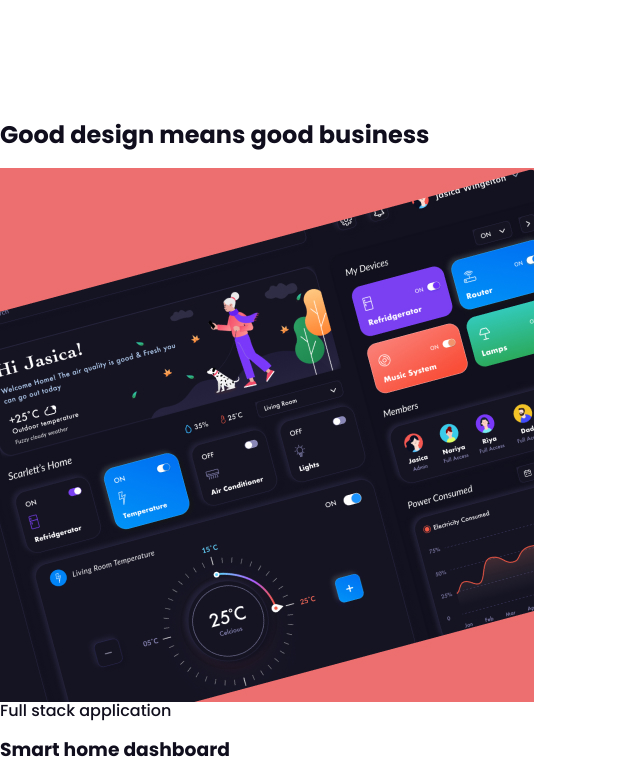
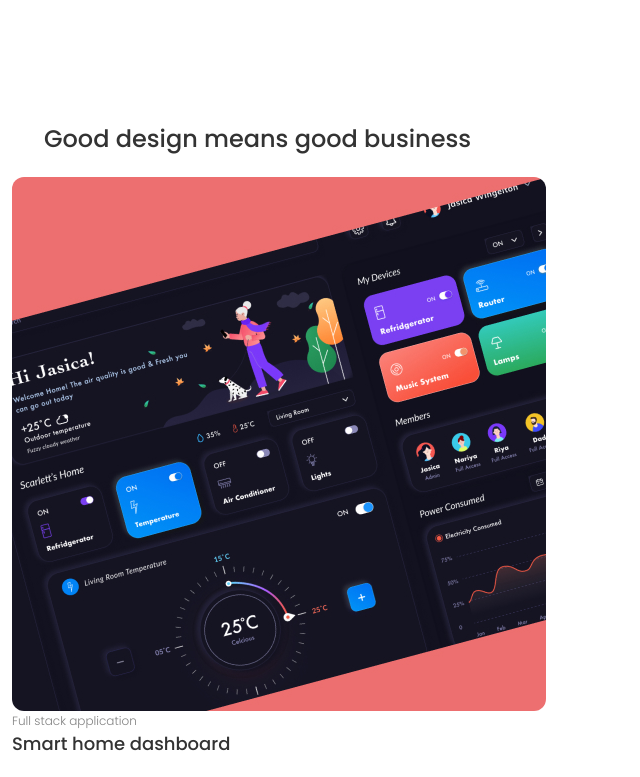
Before and after one commit to pietyr/edie-homepage, a plain HTML site: page index.html in a window 1280 px wide. Shown: the part 2048-2825 px from the top of the page, without its empty margins (0-640 px from the left). Drawn offline with nearby package versions, Linux system fonts and the light colour scheme.

Commit message:
feat: styled projects section

```diff
--- a/css/style.css
+++ b/css/style.css
@@ -23,11 +23,6 @@ body {
 	font-family: "Poppins", sans-serif;
 	color: var(--gray-0);
 	font-weight: 500;
-}
-
-img {
-	display: block;
-	max-width: 100vw;
 }
 
 header {
@@ -225,3 +220,55 @@ section.offer article button {
 	transition: 0.2s;
 	cursor: pointer;
 }
+
+section.projects {
+	margin-bottom: 6rem;
+}
+
+section.projects h2 {
+	font-size: 1.5rem;
+	line-height: 1.5em;
+	font-weight: 500;
+	color: var(--gray-1);
+	padding-left: 2.75rem;
+	padding-right: 2.75rem;
+}
+
+section.projects article {
+	padding-left: 0.75rem;
+	padding-right: 0.75rem;
+	margin-bottom: 2.25rem;
+}
+
+section.projects article img {
+	display: block;
+	max-width: 100%;
+	border-radius: 0.75rem;
+}
+
+section.projects article span {
+	font-size: 0.75rem;
+	line-height: 1.5em;
+	font-weight: 300;
+	color: var(--gray-3);
+}
+
+section.projects article h3 {
+	font-size: 1.125rem;
+	line-height: 1.5em;
+	font-weight: 500;
+	color: var(--gray-1);
+	margin-top: 0;
+	margin-bottom: 0;
+}
+
+section.projects > a {
+	display: flex;
+	gap: 0.5rem;
+	align-items: center;
+	text-decoration: none;
+	color: var(--blue);
+	font-size: 1.125rem;
+	line-height: 1.5em;
+	margin-left: 0.75rem;
+}
--- a/index.html
+++ b/index.html
@@ -108,7 +108,7 @@
 					<button>Get started</button>
 				</article>
 			</section>
-			<section>
+			<section class="projects">
 				<h2>Good design means good business</h2>
 				<article>
 					<img src="./img/smarthome.jpg" alt="" />
```
